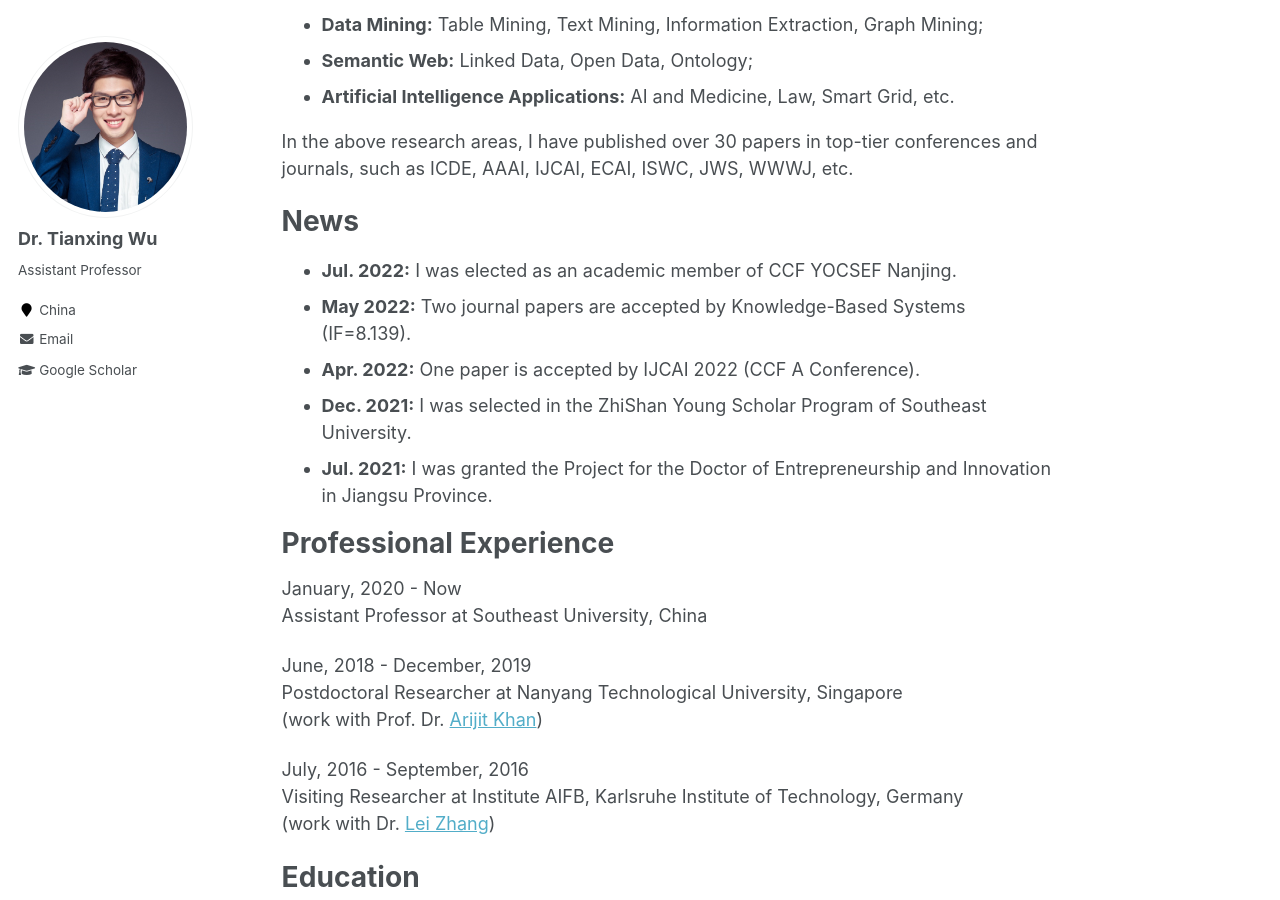
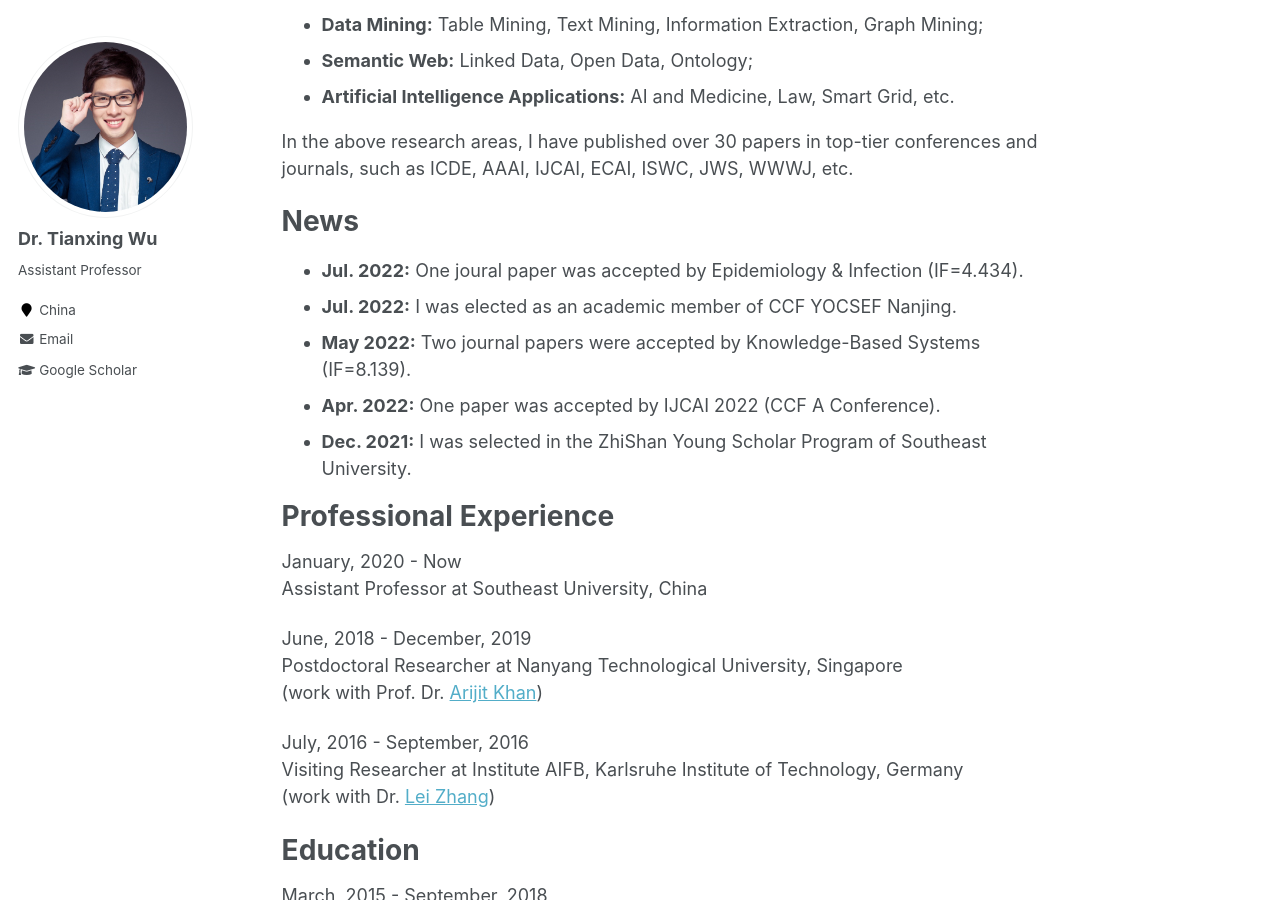
Before and after one commit to tianxing-wu/tianxing-wu.github.io, a Jekyll site: the page built from _pages/about.md, in a window 1280 px wide and 900 px high, scrolled down 353 px. Built offline with Jekyll 4.4.1, drawn with Linux system fonts in a browser that asks for light colours.

Commit message:
info update

```diff
--- a/_pages/about.md
+++ b/_pages/about.md
@@ -19,11 +19,11 @@ In the above research areas, I have published over 30 papers in top-tier confere
 
 News
 ======
+* **Jul. 2022:** One joural paper was accepted by Epidemiology & Infection (IF=4.434).
 * **Jul. 2022:** I was elected as an academic member of CCF YOCSEF Nanjing.
-* **May  2022:** Two journal papers are accepted by Knowledge-Based Systems (IF=8.139).
-* **Apr. 2022:** One paper is accepted by IJCAI 2022 (CCF A Conference).
+* **May  2022:** Two journal papers were accepted by Knowledge-Based Systems (IF=8.139).
+* **Apr. 2022:** One paper was accepted by IJCAI 2022 (CCF A Conference).
 * **Dec. 2021:** I was selected in the ZhiShan Young Scholar Program of Southeast University.
-* **Jul. 2021:** I was granted the Project for the Doctor of Entrepreneurship and Innovation in Jiangsu Province.
 
 Professional Experience
 ======
```
Also changed, not shown: _pages/students.md (+1 -1 lines), 1 other file.
